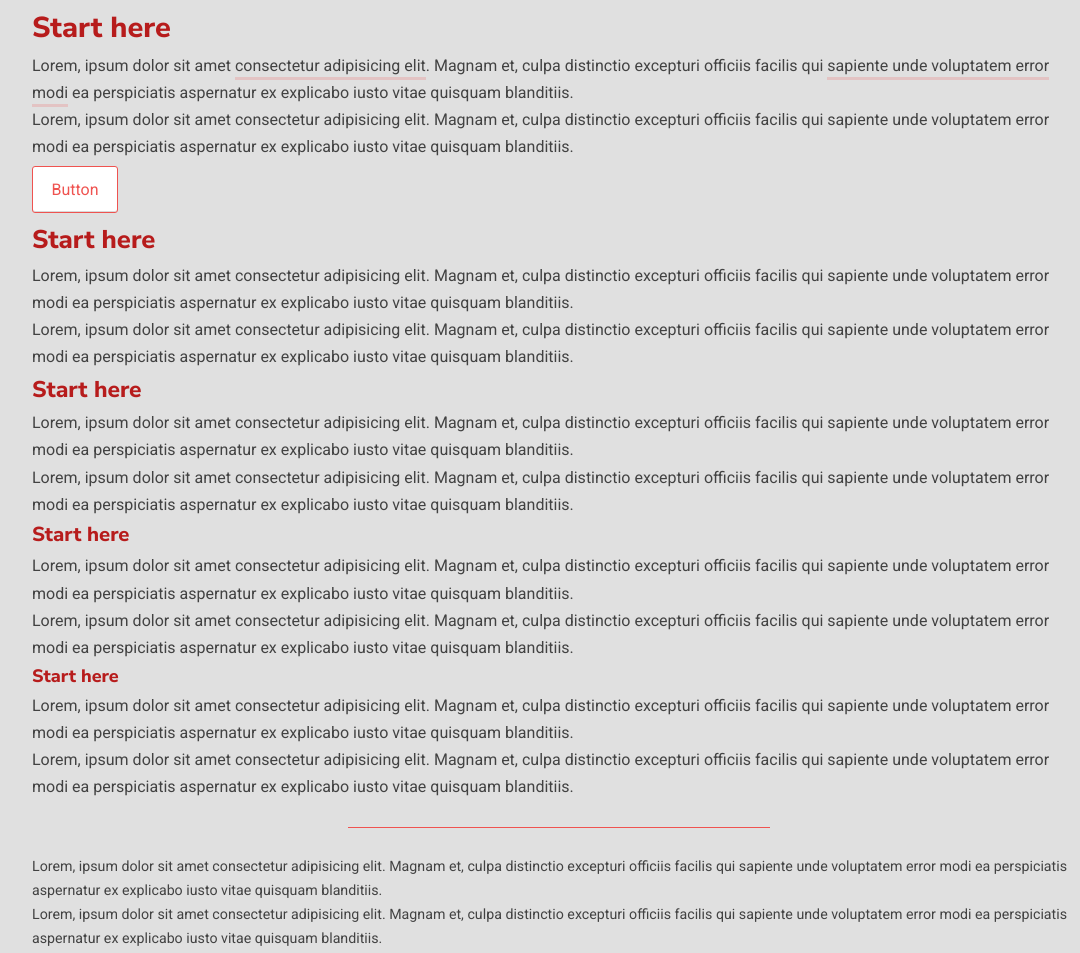
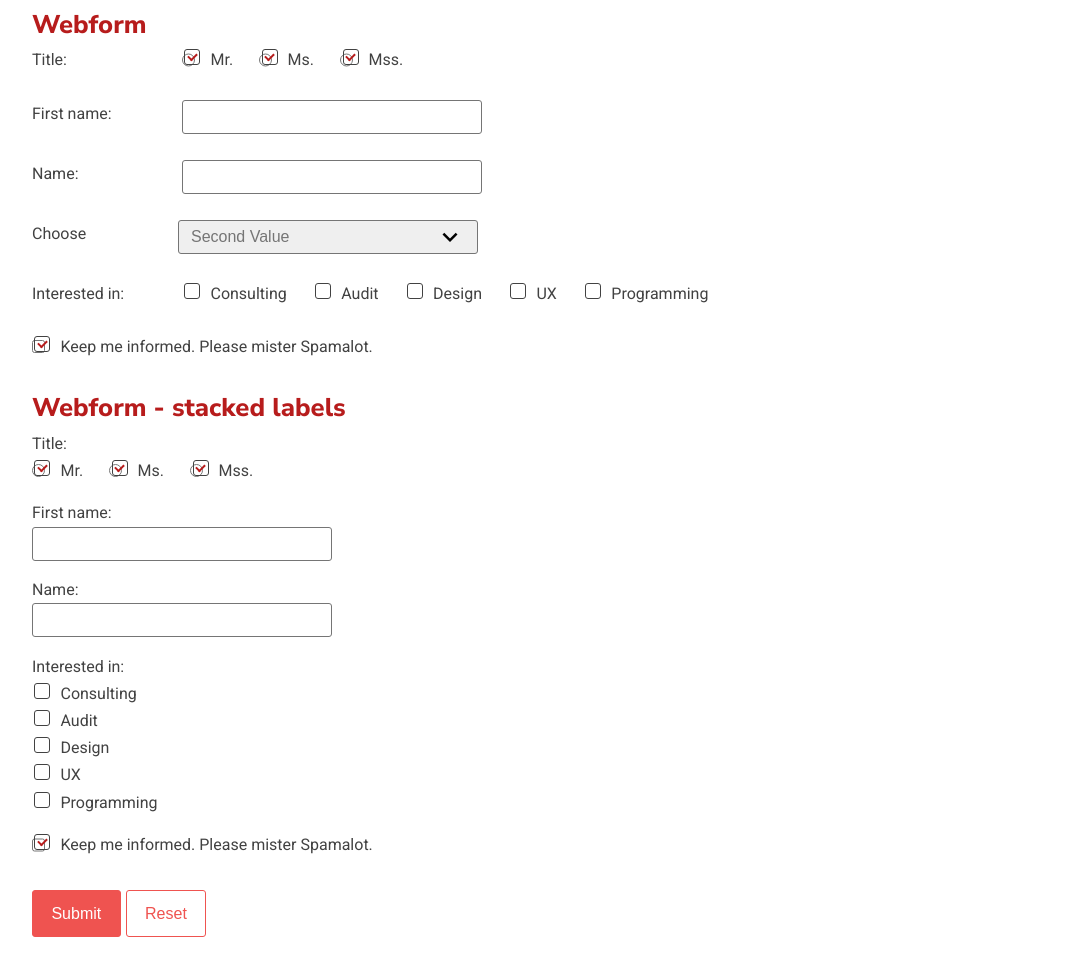
Before and after one commit to mikaelg/node-scripts-taskrunner-boilerplate, a website: page public/design-system/index.html in a window 1280 px wide. Shown: the part 1278-2231 px from the top of the page, without its empty margins (81-1161 px from the left). Drawn offline with Linux system fonts and the light colour scheme.

Commit message:
upd partials; upd checkboxes

```diff
--- a/public/design-system/index.html
+++ b/public/design-system/index.html
@@ -13,62 +13,9 @@
         <title>Generic Design System | MIG</title>
     </head>
     <body>
-        <nav class="navigation" id="navigation">
-            <ul>
-                <li><a href="">Home</a></li>
-                <li><a href="">Design System index</a></li>
-                <li><a href="">Typography and buttons</a></li>
-                <li><a href="">Forms</a></li>
-                <li><a href="">Columns</a></li>
-                <li><a href="">Cards</a></li>
-            </ul>
-        </nav>
+        <div data="MIG-navigation"></div>
         <div class="outer-wrapper">
-            <header class="header container container-bgr--grey-light">
-                <div class="container-inner">
-                    <div class="header__branding">
-                        <a href="/" class="branding__link">
-                            <svg xmlns="http://www.w3.org/2000/svg" viewBox="0 0 500 500" id="logo" class="branding__logo">
-                                <defs><style>.cls-1{fill:#f66;}.cls-2{fill:#fff;}</style></defs>
-                                <title>logo</title>
-                                <g id="circle"><circle class="cls-1" cx="250" cy="250" r="250"/></g>
-                                <g id="logo"><text/>
-                                    <path class="cls-2" d="M240,244.38H90.44V94.83H240ZM159.22,115.46H132.83V225h72.33V204.64H159.22Z"/>
-                                    <path class="cls-2" d="M402.33,244.38H252.78V94.83H402.33Zm-28.79-77.63q-.07-15.78-6.13-28a44.54,44.54,0,0,0-17-18.83,50.08,50.08,0,0,0-49.89.07,43.71,43.71,0,0,0-16.92,19q-5.91,12.3-5.91,28.39v6.16Q278,189,284.1,201A43.74,43.74,0,0,0,301,219.35a47.63,47.63,0,0,0,24.81,6.43,47,47,0,0,0,24.93-6.65,43.9,43.9,0,0,0,16.88-19q5.94-12.33,5.94-28.35Zm-26.84,5.49q-.07,15.94-5.49,24.44a17.25,17.25,0,0,1-15.42,8.5q-10.53,0-15.86-8.65t-5.34-24.74l.07-8q1.14-29.79,21-29.78a17.5,17.5,0,0,1,15.61,8.46q5.44,8.46,5.45,24.78Z"/>
-                                    <path class="cls-2" d="M240,405.17H90.44V255.62H240Zm-29.54-80.95H165.72v18.12h18.35v17q-5,4.59-15.34,4.58-12,0-17.64-8.23t-5.6-24.63v-6.61q.07-15.65,5.49-24.07A17.23,17.23,0,0,1,166.32,292c5.51,0,9.78,1.31,12.78,3.91s5,7,5.87,13.09h25.41q-1.87-18.58-13.19-27.94t-31.77-9.36a46.31,46.31,0,0,0-24.63,6.5,42.46,42.46,0,0,0-16.35,18.58q-5.72,12.06-5.72,28.23l.08,9.48q.9,23.46,13.76,36.62t34.36,13.16a76.79,76.79,0,0,0,25.72-4.14q11.73-4.14,17.82-10.9Z"/>
-                                    <path class="cls-2" d="M402.33,405.17H252.78V255.62H402.33Zm-28.79-80.64q-.07-15.79-6.13-28a44.54,44.54,0,0,0-17-18.83,50.08,50.08,0,0,0-49.89.07,43.71,43.71,0,0,0-16.92,19q-5.91,12.28-5.91,28.38v6.17q.3,15.49,6.36,27.45A43.74,43.74,0,0,0,301,377.13a47.63,47.63,0,0,0,24.81,6.43,47,47,0,0,0,24.93-6.65,43.9,43.9,0,0,0,16.88-19q5.94-12.33,5.94-28.35ZM346.7,330q-.07,15.94-5.49,24.44a17.25,17.25,0,0,1-15.42,8.5q-10.53,0-15.86-8.65t-5.34-24.74l.07-8.05q1.14-29.77,21-29.77a17.5,17.5,0,0,1,15.61,8.46q5.44,8.46,5.45,24.77Z"/>
-                                </g>
-                            </svg>
-                        </a>
-                    </div>
-                    <div class="header__search">
-                        <a href="#" class="search-icon__link">
-                            <div class="search-icon__container">
-                                <svg class="search-icon"><use xlink:href="#icon-search"></use></svg>
-                                <svg aria-hidden="true" style="position: absolute; width: 0; height: 0; overflow: hidden;" version="1.1" xmlns="http://www.w3.org/2000/svg" xmlns:xlink="http://www.w3.org/1999/xlink">
-                                    <defs>
-                                    <symbol id="icon-search" viewBox="0 0 32 32">
-                                    <title>search</title>
-                                    <path d="M31.008 27.231l-7.58-6.447c-0.784-0.705-1.622-1.029-2.299-0.998 1.789-2.096 2.87-4.815 2.87-7.787 0-6.627-5.373-12-12-12s-12 5.373-12 12 5.373 12 12 12c2.972 0 5.691-1.081 7.787-2.87-0.031 0.677 0.293 1.515 0.998 2.299l6.447 7.58c1.104 1.226 2.907 1.33 4.007 0.23s0.997-2.903-0.23-4.007zM12 20c-4.418 0-8-3.582-8-8s3.582-8 8-8 8 3.582 8 8-3.582 8-8 8z"></path>
-                                    </symbol>
-                                    </defs>
-                                </svg>
-                            </div>
-                        </a>
-                    </div>
-                    <div class="header__navigation">
-                        <div class="nav-icon__container nav-icon__container--zindex" id="nav-icon__container">
-                            <div class="nav-icon" id="nav-icon">
-                                <span></span>
-                                <span></span>
-                                <span></span>
-                                <span></span>
-                            </div>
-                        </div>
-                    </div>
-                    <div class="header__content"><span class="branding__baseline">Basic design system</span></div>
-                </div>
-            </header>
+            <div data="MIG-header"></div>
             <div class="container">
                 <div class="container-inner">
                         <h1>Header 1</h1>
@@ -141,13 +88,100 @@
                         <blockquote>Lorem, ipsum dolor sit amet consectetur adipisicing elit. Magnam et, culpa distinctio excepturi officiis facilis qui sapiente unde voluptatem error modi ea perspiciatis aspernatur ex explicabo iusto vitae quisquam blanditiis.</blockquote>
                 </div>
             </div>
+            <div class="container">
+                <div class="container-inner">
+                    <h2>Webform</h2>
+                    <div class="form__group">
+                        <legend class="form__label">Title:</legend>
+                        <input type="radio" name="title" id="title-mr" value="Mr."><label for="title-mr" class="form__label form__label--option">Mr.</label>
+                        <input type="radio" name="title" id="title-ms" value="Ms."><label for="title-ms" class="form__label form__label--option">Ms.</label>
+                        <input type="radio" name="title" id="title-mss" value="Mss."><label for="title-mss" class="form__label form__label--option">Mss.</label>
+                    </div>
+                    <div class="form__group">
+                        <label for="first-name" class="form__label">First name:</label><input type="text" name="first-name" id="" class="form__element">
+                    </div>
+                    <div class="form__group">
+                        <label for="name" class="form__label">Name:</label><input type="text" name="name" id="" class="form__element">
+                    </div>
+                    <div class="form__group">
+                        <label for="choice-select" class="form__label">Choose</label>
+                        <select name="choice" id="choice-select" class="form__element form__element--select">
+                            <option value="first">First Value</option>
+                            <option value="second" selected>Second Value</option>
+                            <option value="third">Third Value</option>
+                        </select>
+                    </div>
+                    <div class="form__group">
+                        <legend class="form__label">Interested in:</legend>
+                        <div class="form__group--container">
+                            <div class="form__element--chekbox-wrapper">
+                                <input type="checkbox" name="interestedin" id="interestedin-consulting" value="consulting"><label for="interestedin-consulting" class="form__label form__label--option">Consulting</label>
+                            </div>
+                            <div class="form__element--chekbox-wrapper">
+                                <input type="checkbox" name="interestedin" id="interestedin-audit" value="audit"><label for="interestedin-audit" class="form__label form__label--option">Audit</label>
+                            </div>
+                            <div class="form__element--chekbox-wrapper">
+                                <input type="checkbox" name="interestedin" id="interestedin-design" value="design"><label for="interestedin-design" class="form__label form__label--option">Design</label>
+                            </div>
+                            <div class="form__element--chekbox-wrapper">
+                                <input type="checkbox" name="interestedin" id="interestedin-ux" value="UX"><label for="interestedin-ux" class="form__label form__label--option">UX</label>
+                            </div>
+                            <div class="form__element--chekbox-wrapper">
+                                <input type="checkbox" name="interestedin" id="interestedin-programming" value="programming"><label for="interestedin-programming" class="form__label form__label--option">Programming</label>
+                            </div>
+                        </div>
+                    </div>
+                    <div class="form__group">
+                        <input type="checkbox" name="gdpr" id="gdpr" value="allow-contact"><label for="title-mr" class="form__label form__label--option">Keep me informed. Please mister Spamalot.</label>
+                    </div>
+                    <h2>Webform - stacked labels</h2>
+                    <div class="form__group form__group--stacked">
+                        <legend class="form__label">Title:</legend>
+                        <div class="form__group--container">
+                            <input type="radio" name="title" id="title-mr-2" value="Mr."><label for="title-mr-2" class="form__label form__label--option">Mr.</label>
+                            <input type="radio" name="title" id="title-ms-2" value="Ms."><label for="title-ms-2" class="form__label form__label--option">Ms.</label>
+                            <input type="radio" name="title" id="title-mss-2" value="Mss."><label for="title-mss-2" class="form__label form__label--option">Mss.</label>
+                        </div>
 
+                    </div>
+                    <div class="form__group form__group--stacked">
+                            <label for="first-name" class="form__label">First name:</label><input type="text" name="first-name" id="" class="form__element">
+                        </div>
+                    <div class="form__group form__group--stacked">
+                        <label for="name" class="form__label">Name:</label><input type="text" name="name" id="" class="form__element">
+                    </div>
+                    <div class="form__group form__group--stacked">
+                        <legend class="form__label">Interested in:</legend>
+                        <div class="form__group--container form__group--container-stacked">
+                            <div class="form__element--chekbox-wrapper">
+                                <input type="checkbox" name="interestedin" id="interestedin-consulting-2" value="consulting"><label for="interestedin-consulting-2" class="form__label form__label--option">Consulting</label><br>
+                            </div>
+                            <div class="form__element--chekbox-wrapper">
+                                <input type="checkbox" name="interestedin" id="interestedin-audit-2" value="audit"><label for="interestedin-audit-2" class="form__label form__label--option">Audit</label><br>
+                            </div>
+                            <div class="form__element--chekbox-wrapper">
+                                <input type="checkbox" name="interestedin" id="interestedin-design-2" value="design"><label for="interestedin-design-2" class="form__label form__label--option">Design</label><br>
+                            </div>
+                            <div class="form__element--chekbox-wrapper">
+                                <input type="checkbox" name="interestedin" id="interestedin-ux-2" value="UX"><label for="interestedin-ux-2" class="form__label form__label--option">UX</label><br>
+                            </div>
+                            <div class="form__element--chekbox-wrapper">
+                                <input type="checkbox" name="interestedin" id="interestedin-programming-2" value="programming"><label for="interestedin-programming-2" class="form__label form__label--option">Programming</label>
+                            </div>
+                        </div>
+                    </div>
+                    <div class="form__group">
+                        <input type="checkbox" name="gdpr" id="gdpr" value="allow-contact"><label for="title-mr" class="form__label form__label--option">Keep me informed. Please mister Spamalot.</label>
+                    </div>
+                    <input type="submit" value="Submit" class="button button--solid"><input type="reset" value="Reset" class="button">
+                </div>
+            </div>
             <div class="container container-bgr--grey-light">
                 <div class="container-inner container-inner--nobottom">
                     <h1>Start here</h1>
                     <p>Lorem, ipsum dolor sit amet <a class="hyperstyle" href="#">consectetur adipisicing elit</a>. Magnam et, culpa distinctio excepturi officiis facilis qui <a class="hyperstyle" href="#">sapiente unde voluptatem error modi</a> ea perspiciatis aspernatur ex explicabo iusto vitae quisquam blanditiis.</p>
                     <p>Lorem, ipsum dolor sit amet consectetur adipisicing elit. Magnam et, culpa distinctio excepturi officiis facilis qui sapiente unde voluptatem error modi ea perspiciatis aspernatur ex explicabo iusto vitae quisquam blanditiis.</p>
-                    <a href="#" class="button">Button</a>
+                    <a href="#" class="button">Button</a><input type="submit" value="Submit" class="button">
                     <h2>Start here</h2>
                     <p>Lorem, ipsum dolor sit amet consectetur adipisicing elit. Magnam et, culpa distinctio excepturi officiis facilis qui sapiente unde voluptatem error modi ea perspiciatis aspernatur ex explicabo iusto vitae quisquam blanditiis.</p>
                     <p>Lorem, ipsum dolor sit amet consectetur adipisicing elit. Magnam et, culpa distinctio excepturi officiis facilis qui sapiente unde voluptatem error modi ea perspiciatis aspernatur ex explicabo iusto vitae quisquam blanditiis.</p>
@@ -360,17 +394,7 @@
                     </div>
                 </div>
             </div>
-            <footer class="container footer">
-                <div class="container-inner">
-                        <p>Lorem, ipsum dolor sit amet consectetur <a href="#">adipisicing elit.</a>. Magnam et, culpa distinctio excepturi officiis facilis qui sapiente unde voluptatem error modi ea perspiciatis aspernatur ex explicabo iusto vitae quisquam blanditiis.</p>
-                </div>
-
-            </footer>
-            <footer class="container footer-bar">
-                <div class="container-inner text--small">
-                        <p>©2019 Mikael Gyselinck - MIG | <a href="https://www.linkedin.com/in/mikaelgyselinck/" target="_blank">LinkedIn</a></p>
-                </div>
-            </footer>
+            <div data="MIG-footer"></div>
         </div>
 
 
--- a/public/js/main.js
+++ b/public/js/main.js
@@ -1,9 +1,11 @@
 
 document.addEventListener('DOMContentLoaded', (event) => {
 
-    partials("MIG-header");
-    partials("MIG-navigation",navbutton);
+    partials("MIG-navigation");
+    partials("MIG-header",navbutton);
     partials("MIG-footer");
+
+    //navbutton();
 
 });
 
--- a/public/sass/component/_form.scss
+++ b/public/sass/component/_form.scss
@@ -29,6 +29,9 @@
 
         &--chekbox-wrapper {
 
+            & input[type="checkbox"] {
+                opacity: 0;
+            }
 
         }
 
@@ -44,6 +47,60 @@
         &--option {
             padding-left: $hor-space--small;
             width:auto;
+            position: relative;
+
+            &::before{
+                content: "";
+                display: inline-block;
+                margin-left: -26px;
+
+                height: 16px;
+                width: 16px;
+
+                border: 1px solid;
+                border-radius: .3rem;
+
+            }
+
+            &::after {
+                content: "";
+                display: inline-block;
+                margin-left: -11px;
+
+                height: 6px;
+                width: 9px;
+                border-left: 2px solid $color-primary-dark;
+                border-bottom: 2px solid $color-primary-dark;
+
+                transform: rotate(-45deg);
+            }
+
+
+            &::before,
+            &::after {
+                position: absolute;
+            }/*Outer-box*/
+            &::before {
+                top: 3px;
+            }/*Checkmark*/
+            &::after {
+                left: 4px;
+                top: 7px;
+            }
+
+            /*Hide the checkmark by default*/
+            .form__element--chekbox-wrapper input[type="checkbox"] + &::after {
+                content: none;
+            }/*Unhide the checkmark on the checked state*/
+            .form__element--chekbox-wrapper input[type="checkbox"]:checked + &::after {
+                content: "";
+            }
+
+            /*Adding focus styles on the outer-box of the fake checkbox*/
+            .form__element--chekbox-wrapper input[type="checkbox"]:focus + &::before {
+                //outline: rgb(59, 153, 252) auto 5px;
+            }
+
         }
 
     }
```
Also changed, not shown: public/test.html (+8 -4 lines), public/css/style.css.
